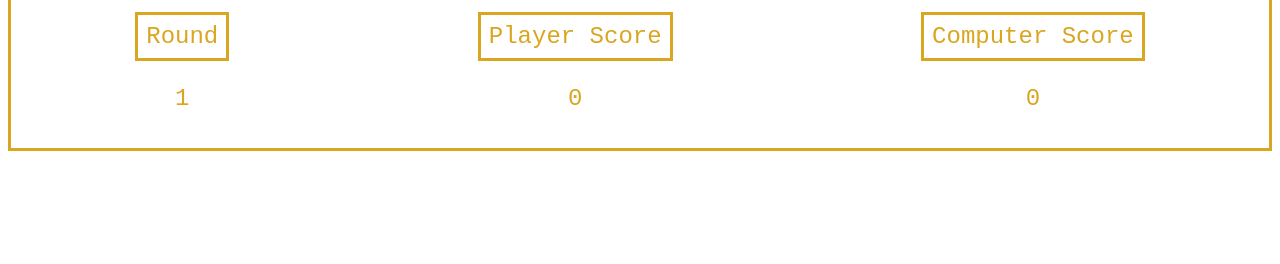
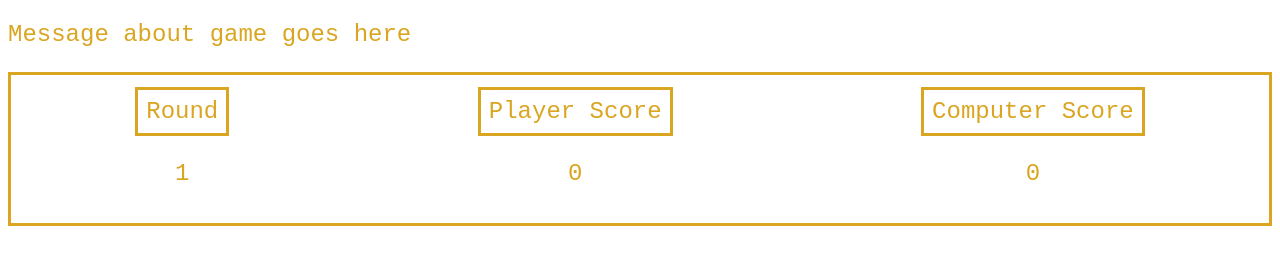
Before and after one commit to aquaicblue/rock-paper-scissors, a plain HTML site: page index.html in a window 1280 px wide. Shown: the part 412-676 px from the top of the page. Drawn offline with Linux system fonts and the light colour scheme.

Commit message:
add message box to see results of game
just the skeleton, doesn't have functionality

```diff
--- a/index.html
+++ b/index.html
@@ -28,8 +28,12 @@
                 <img class="fist-pic" src="scissorfist.png" alt="Hand displaying choice of scissors">
                 <p lang="ja">チョキ</p>
             </button>
+        </div>
+    </div>
+    <div class="message">
+        <p>Message about game goes here</p>
 
-        </div>
+
     </div>
     <div class="footer">
         <div class="round-box">
```
